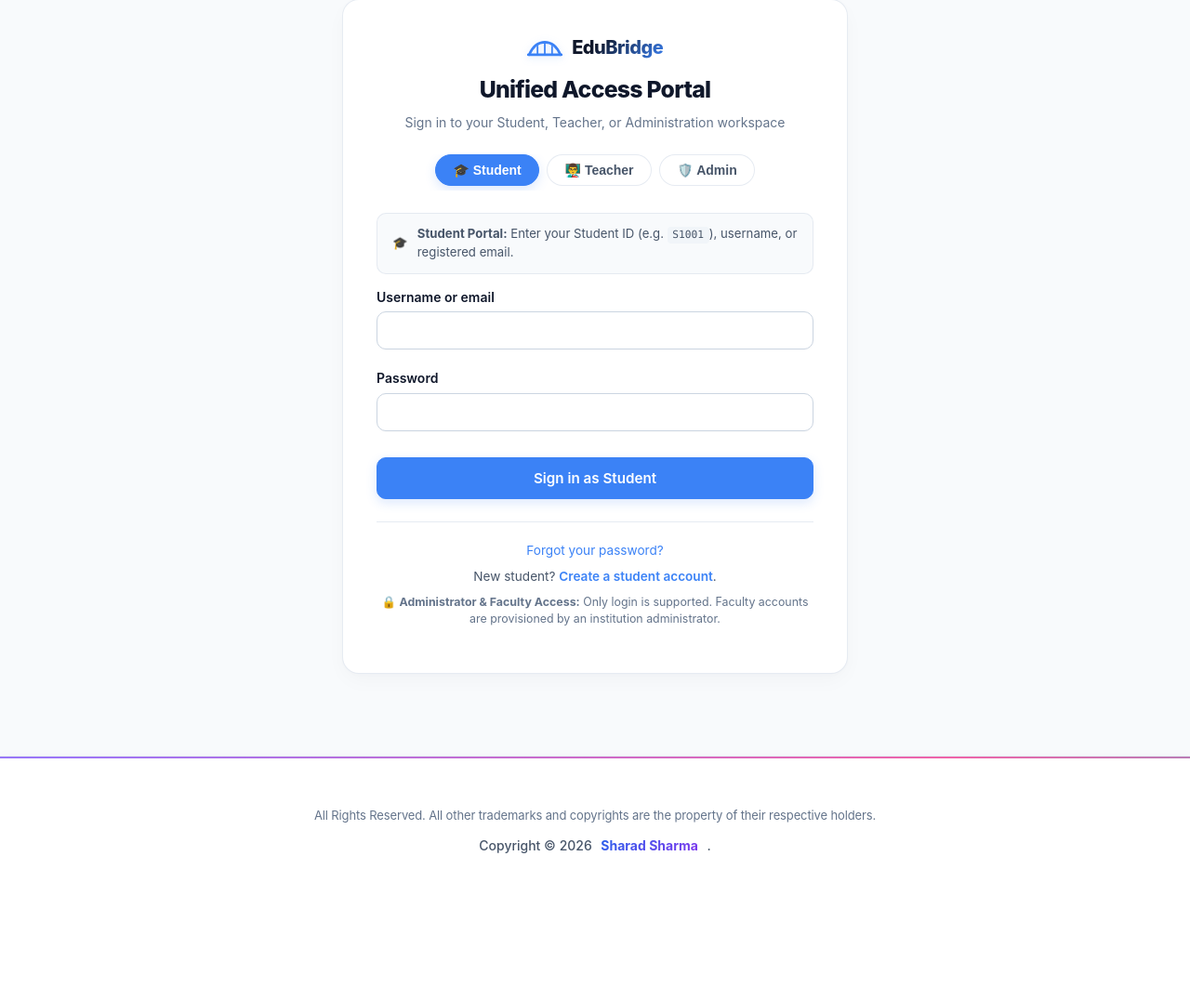
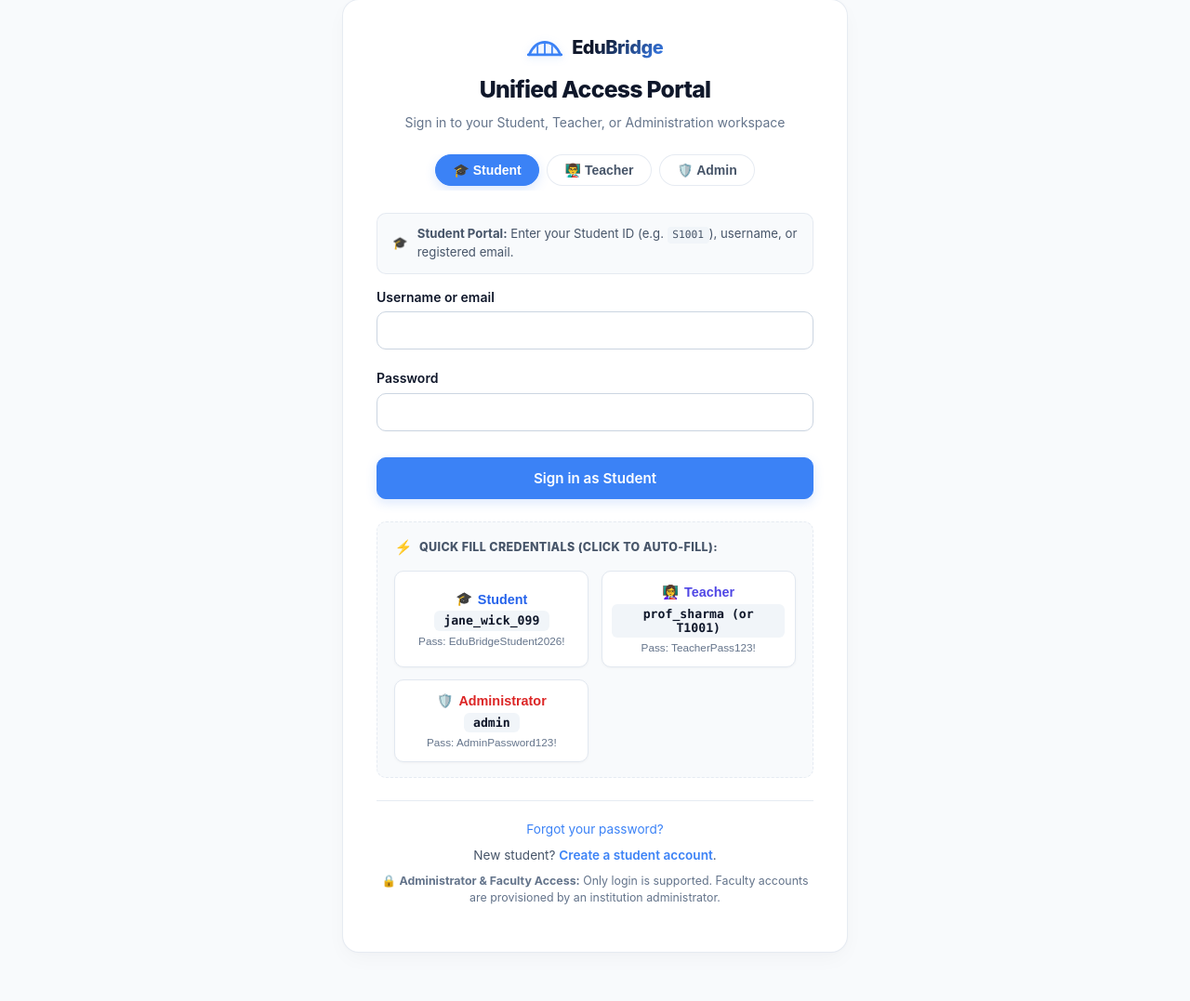
Before and after one commit to sharad1sharma/EduBridge, a Django app: page /accounts/login/ in a window 1280 px wide. Shown: the part 125-1202 px from the top of the page at 93% size. Before the commit the page ends 1043 px from the top, so only its background shows below. Run offline with Django 5.2, Linux system fonts and the light colour scheme; parts of the project's set-up code (start-up, migrations or seed data) failed here and were passed over.

Commit message:
feat(auth): add interactive 1-click Quick Fill Credentials on unified sign-in

```diff
--- a/accounts/demo_bootstrap.py
+++ b/accounts/demo_bootstrap.py
@@ -16,7 +16,7 @@ DEMO_ACCOUNTS = {
         "role": Role.ADMIN.value,
         "public_id": None,
         "aliases": ["admin", "admin@edubridge.edu", "a1001"],
-        "passwords": ["EduBridgeAdmin2026!", "Demo@12345", "AdminPassword123!", "admin123"],
+        "passwords": ["AdminPassword123!", "EduBridgeAdmin2026!", "Demo@12345", "admin123"],
     },
     "prof_sharma": {
         "username": "prof_sharma",
@@ -32,7 +32,7 @@ DEMO_ACCOUNTS = {
             "prof.sharma@edubridge.edu",
             "teacher@edubridge.edu",
         ],
-        "passwords": ["EduBridgeTeacher2026!", "Demo@12345", "TeacherPass123!"],
+        "passwords": ["TeacherPass123!", "EduBridgeTeacher2026!", "Demo@12345"],
         "profile": {
             "department": "CSE",
             "designation": "Professor & Head of Department",
--- a/static/js/dashboard.js
+++ b/static/js/dashboard.js
@@ -642,6 +642,72 @@
           }
         });
       });
+
+      // Quick Fill Credentials (Click to Auto-Fill)
+      const fillStudentBtn = document.getElementById('fillStudentBtn');
+      const fillTeacherBtn = document.getElementById('fillTeacherBtn');
+      const fillAdminBtn = document.getElementById('fillAdminBtn');
+      const pwInput = document.getElementById('id_password') || document.querySelector('input[name="password"]');
+
+      function flashSuccess(btn) {
+        if (!btn) return;
+        const origBorder = btn.style.borderColor;
+        const origBg = btn.style.background;
+        btn.style.borderColor = '#10B981';
+        btn.style.background = '#ECFDF5';
+        setTimeout(() => {
+          btn.style.borderColor = origBorder;
+          btn.style.background = origBg;
+        }, 600);
+      }
+
+      if (fillStudentBtn && idInput) {
+        fillStudentBtn.addEventListener('click', function () {
+          const tab = document.getElementById('tabStudent');
+          if (tab) tab.click();
+          idInput.value = 'jane_wick_099';
+          idInput.dispatchEvent(new Event('input', { bubbles: true }));
+          idInput.dispatchEvent(new Event('change', { bubbles: true }));
+          if (pwInput) {
+            pwInput.value = 'EduBridgeStudent2026!';
+            pwInput.dispatchEvent(new Event('input', { bubbles: true }));
+            pwInput.dispatchEvent(new Event('change', { bubbles: true }));
+          }
+          flashSuccess(this);
+        });
+      }
+
+      if (fillTeacherBtn && idInput) {
+        fillTeacherBtn.addEventListener('click', function () {
+          const tab = document.getElementById('tabTeacher');
+          if (tab) tab.click();
+          idInput.value = 'prof_sharma';
+          idInput.dispatchEvent(new Event('input', { bubbles: true }));
+          idInput.dispatchEvent(new Event('change', { bubbles: true }));
+          if (pwInput) {
+            pwInput.value = 'TeacherPass123!';
+            pwInput.dispatchEvent(new Event('input', { bubbles: true }));
+            pwInput.dispatchEvent(new Event('change', { bubbles: true }));
+          }
+          flashSuccess(this);
+        });
+      }
+
+      if (fillAdminBtn && idInput) {
+        fillAdminBtn.addEventListener('click', function () {
+          const tab = document.getElementById('tabAdmin');
+          if (tab) tab.click();
+          idInput.value = 'admin';
+          idInput.dispatchEvent(new Event('input', { bubbles: true }));
+          idInput.dispatchEvent(new Event('change', { bubbles: true }));
+          if (pwInput) {
+            pwInput.value = 'AdminPassword123!';
+            pwInput.dispatchEvent(new Event('input', { bubbles: true }));
+            pwInput.dispatchEvent(new Event('change', { bubbles: true }));
+          }
+          flashSuccess(this);
+        });
+      }
     }
 
     // 7. Interactive Administration Suite & Roadmap Modals
--- a/templates/accounts/login.html
+++ b/templates/accounts/login.html
@@ -52,6 +52,69 @@
     </button>
   </form>
 
+  <style>
+    .quick-fill-card:hover {
+      border-color: #6366F1 !important;
+      box-shadow: 0 4px 12px rgba(0, 0, 0, 0.08) !important;
+      transform: translateY(-1px);
+    }
+    @media (max-width: 480px) {
+      .quick-fill-grid {
+        grid-template-columns: 1fr !important;
+      }
+    }
+  </style>
+
+  <!-- Quick Fill Credentials (Click to Auto-Fill) -->
+  <div style="margin-top: 1.5rem; padding: 1rem 1.15rem; background: #F8FAFC; border-radius: var(--radius-md, 12px); border: 1px dashed var(--border-subtle, #CBD5E1);">
+    <div style="font-size: 0.78rem; font-weight: 800; color: #475569; letter-spacing: 0.03em; margin-bottom: 0.85rem; display: flex; align-items: center; gap: 0.45rem;">
+      <span style="color: #F97316; font-size: 0.95rem;">⚡</span>
+      <span>QUICK FILL CREDENTIALS (CLICK TO AUTO-FILL):</span>
+    </div>
+    <div style="display: grid; grid-template-columns: repeat(2, 1fr); gap: 0.85rem;" class="quick-fill-grid">
+      <!-- Student Card -->
+      <button type="button" id="fillStudentBtn" class="quick-fill-card" style="background: #FFFFFF; border: 1px solid #E2E8F0; border-radius: 10px; padding: 0.85rem 0.65rem; text-align: center; cursor: pointer; transition: all 0.2s ease; display: flex; flex-direction: column; align-items: center; justify-content: center; gap: 0.25rem; box-shadow: 0 1px 3px rgba(0,0,0,0.04);">
+        <div style="font-weight: 700; color: #2563EB; font-size: 0.9rem; display: flex; align-items: center; justify-content: center; gap: 0.35rem;">
+          <span>🎓</span>
+          <span>Student</span>
+        </div>
+        <div>
+          <span class="mono" style="background: #F1F5F9; border-radius: 6px; padding: 0.2rem 0.65rem; font-size: 0.825rem; font-weight: 600; color: #0F172A; display: inline-block;">jane_wick_099</span>
+        </div>
+        <div style="font-size: 0.735rem; color: #64748B; font-weight: 500;">
+          Pass: EduBridgeStudent2026!
+        </div>
+      </button>
+
+      <!-- Teacher Card -->
+      <button type="button" id="fillTeacherBtn" class="quick-fill-card" style="background: #FFFFFF; border: 1px solid #E2E8F0; border-radius: 10px; padding: 0.85rem 0.65rem; text-align: center; cursor: pointer; transition: all 0.2s ease; display: flex; flex-direction: column; align-items: center; justify-content: center; gap: 0.25rem; box-shadow: 0 1px 3px rgba(0,0,0,0.04);">
+        <div style="font-weight: 700; color: #4F46E5; font-size: 0.9rem; display: flex; align-items: center; justify-content: center; gap: 0.35rem;">
+          <span>👩‍🏫</span>
+          <span>Teacher</span>
+        </div>
+        <div>
+          <span class="mono" style="background: #F1F5F9; border-radius: 6px; padding: 0.2rem 0.65rem; font-size: 0.825rem; font-weight: 600; color: #0F172A; display: inline-block;">prof_sharma (or T1001)</span>
+        </div>
+        <div style="font-size: 0.735rem; color: #64748B; font-weight: 500;">
+          Pass: TeacherPass123!
+        </div>
+      </button>
+
+      <!-- Administrator Card -->
+      <button type="button" id="fillAdminBtn" class="quick-fill-card" style="background: #FFFFFF; border: 1px solid #E2E8F0; border-radius: 10px; padding: 0.85rem 0.65rem; text-align: center; cursor: pointer; transition: all 0.2s ease; display: flex; flex-direction: column; align-items: center; justify-content: center; gap: 0.25rem; box-shadow: 0 1px 3px rgba(0,0,0,0.04);">
+        <div style="font-weight: 700; color: #DC2626; font-size: 0.9rem; display: flex; align-items: center; justify-content: center; gap: 0.35rem;">
+          <span>🛡️</span>
+          <span>Administrator</span>
+        </div>
+        <div>
+          <span class="mono" style="background: #F1F5F9; border-radius: 6px; padding: 0.2rem 0.65rem; font-size: 0.825rem; font-weight: 600; color: #0F172A; display: inline-block;">admin</span>
+        </div>
+        <div style="font-size: 0.735rem; color: #64748B; font-weight: 500;">
+          Pass: AdminPassword123!
+        </div>
+      </button>
+    </div>
+  </div>
 
   <!-- Bottom Links & Password Recovery -->
   <div style="margin-top: 1.5rem; padding-top: 1.25rem; border-top: 1px solid var(--border-subtle); text-align: center; font-size: 0.85rem;">
```
